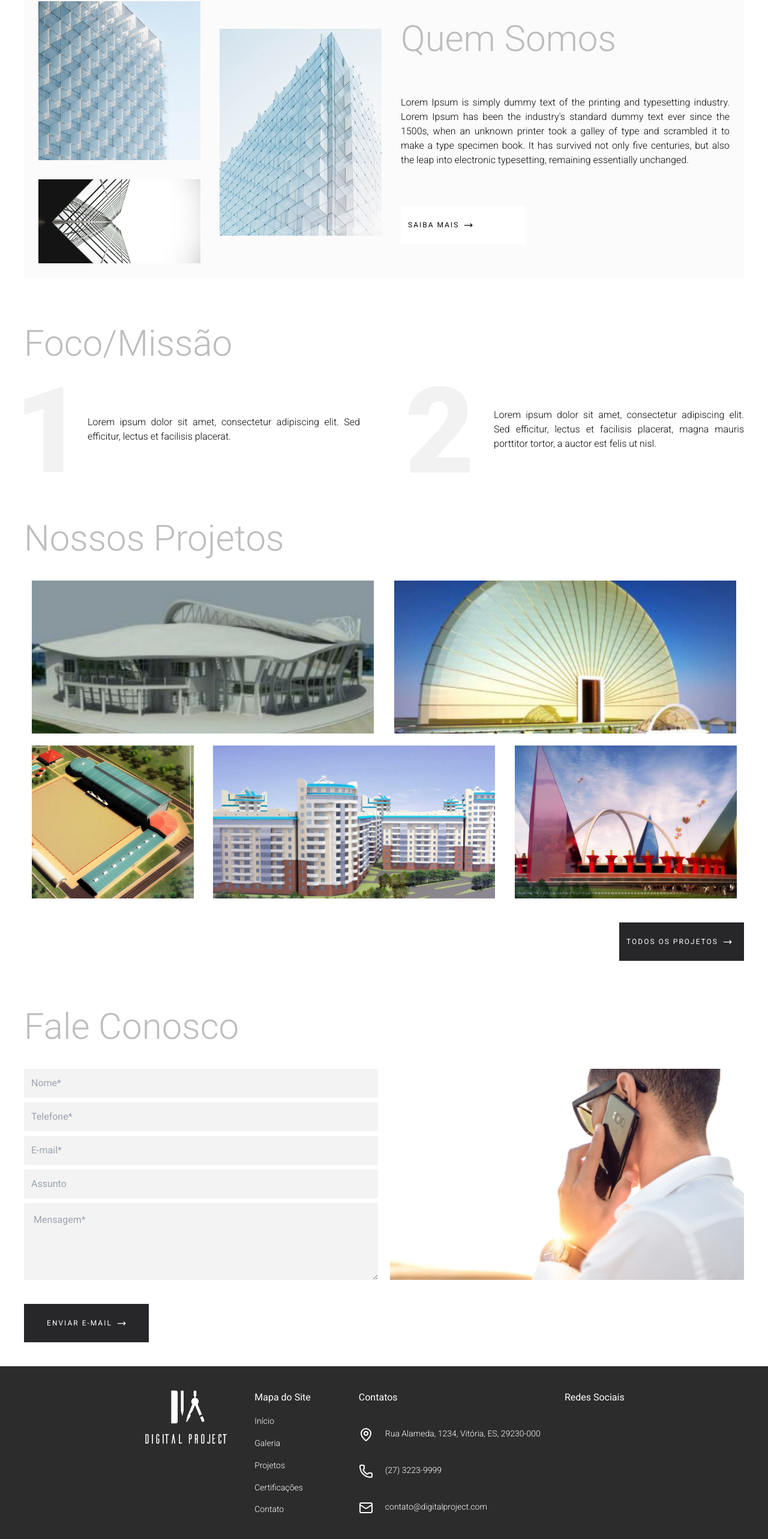
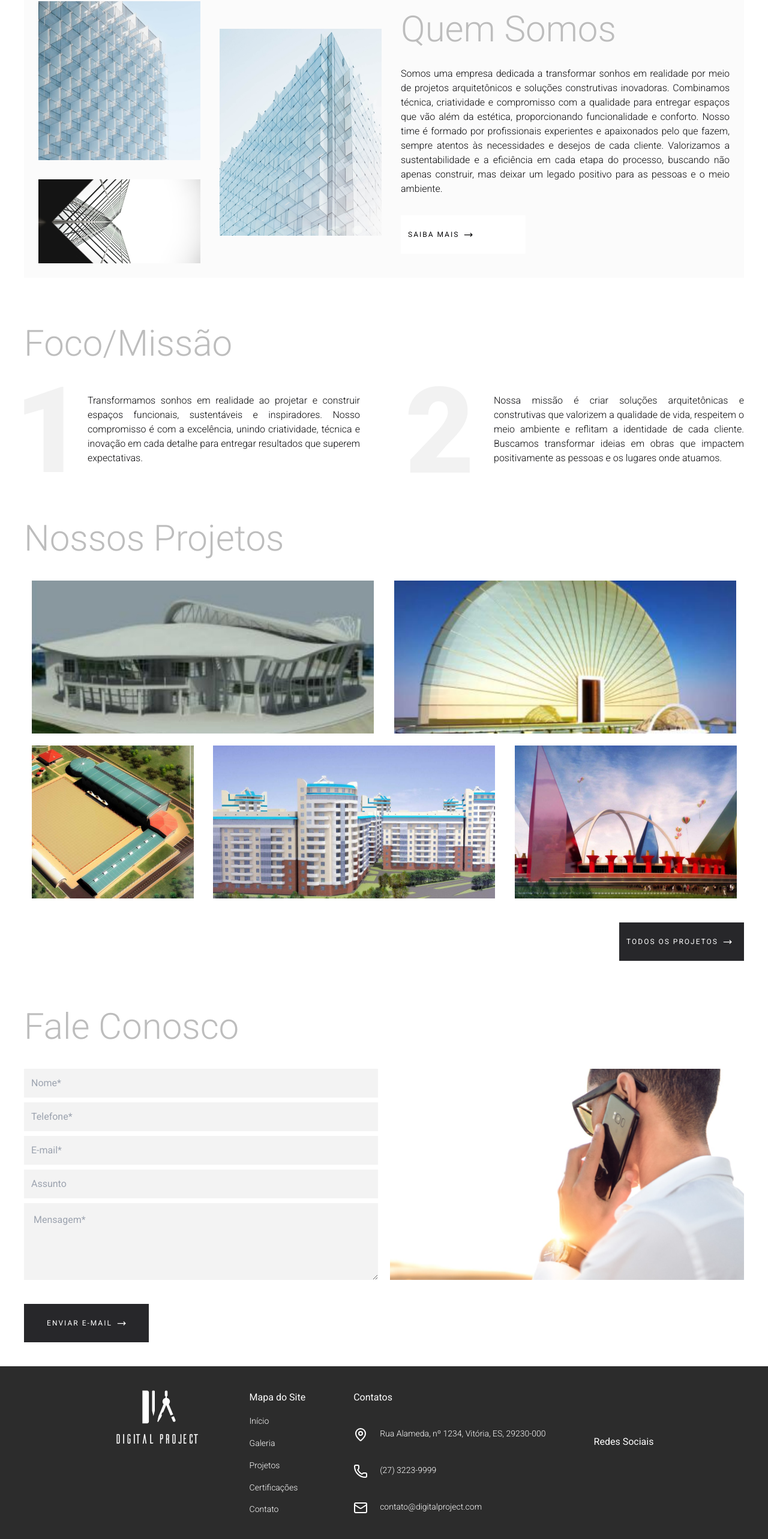
Before and after one commit to antoniornneto/architect-website, a Next.js app: page / in a window 1280 px wide. Shown: the part 1377-3943 px from the top of the page at 60% size. Built offline with nearby package versions, Linux system fonts and the light colour scheme; some icons are missing.

Commit message:
fix: footer responsividade

```diff
--- a/src/app/contato/page.tsx
+++ b/src/app/contato/page.tsx
@@ -4,12 +4,12 @@ import TitlePage from "@/components/ui/TitlePage";
 
 const Contato = () => {
   return (
-    <Container style="flex justify-between items-center">
+    <Container style="flex justify-between items-center max-md:flex-col">
       <div className="font-light space-y-10">
         <TitlePage text="Dúvidas" pageName="Contato" />
         <div>
           <p className="font-bold">Digital Project</p>
-          <p>Sample Street, nº 1234, Vitória, Espírito Santo</p>
+          <p>Rua Alameda, nº 1234, Vitória, ES, 29230-000</p>
         </div>
         <p className="font-bold">(27) 3223-9999</p>
         <p>contato@digitalproject.com</p>
@@ -17,13 +17,13 @@ const Contato = () => {
           Entre em Contato
         </LinkButton>
       </div>
-      <div className="border-[1px] border-zinc-900 max-w-[800px]">
+      <div className="border-[1px] border-zinc-900 max-w-[800px] w-full">
         <iframe
           src="https://www.google.com/maps/embed?pb=!1m18!1m12!1m3!1d935.4664149487469!2d-40.297497530375956!3d-20.30582699882305!2m3!1f0!2f0!3f0!3m2!1i1024!2i768!4f13.1!3m3!1m2!1s0xb817c36d101b55%3A0xa128bd6e1bd09dbf!2sLua%20Azul%20Constru%C3%A7%C3%B5es!5e0!3m2!1spt-BR!2sbr!4v1737555122957!5m2!1spt-BR!2sbr"
-          width="700"
-          height="600"
           allowFullScreen
           loading="lazy"
+          referrerPolicy="no-referrer-when-downgrade"
+          className="w-full h-[400px]"
         ></iframe>
       </div>
     </Container>
--- a/src/app/page.tsx
+++ b/src/app/page.tsx
@@ -62,14 +62,18 @@ export default function Home() {
           <div className="flex-1 flex flex-col justify-around">
             <TitleSection>Quem Somos</TitleSection>
             <p className="font-light text-justify max-md:text-sm">
-              Lorem Ipsum is simply dummy text of the printing and typesetting
-              industry. Lorem Ipsum has been the industry&apos;s standard dummy
-              text ever since the 1500s, when an unknown printer took a galley
-              of type and scrambled it to make a type specimen book. It has
-              survived not only five centuries, but also the leap into
-              electronic typesetting, remaining essentially unchanged.
+              Somos uma empresa dedicada a transformar sonhos em realidade por
+              meio de projetos arquitetônicos e soluções construtivas
+              inovadoras. Combinamos técnica, criatividade e compromisso com a
+              qualidade para entregar espaços que vão além da estética,
+              proporcionando funcionalidade e conforto. Nosso time é formado por
+              profissionais experientes e apaixonados pelo que fazem, sempre
+              atentos às necessidades e desejos de cada cliente. Valorizamos a
+              sustentabilidade e a eficiência em cada etapa do processo,
+              buscando não apenas construir, mas deixar um legado positivo para
+              as pessoas e o meio ambiente.
             </p>
-            <LinkButton path="/">Saiba mais</LinkButton>
+            <LinkButton path="/galeria">Saiba mais</LinkButton>
           </div>
         </div>
       </div>
@@ -80,16 +84,20 @@ export default function Home() {
           <div className="flex flex-1 items-center text-justify gap-10">
             <Image alt="1" src={number1} />
             <p className="h-full flex items-center font-light">
-              Lorem ipsum dolor sit amet, consectetur adipiscing elit. Sed
-              efficitur, lectus et facilisis placerat.
+              Transformamos sonhos em realidade ao projetar e construir espaços
+              funcionais, sustentáveis e inspiradores. Nosso compromisso é com a
+              excelência, unindo criatividade, técnica e inovação em cada
+              detalhe para entregar resultados que superem expectativas.
             </p>
           </div>
           <div className="flex flex-1 items-center text-justify gap-10">
             <Image alt="2" src={number2} />
             <p className="h-full text-wrap flex items-center font-light">
-              Lorem ipsum dolor sit amet, consectetur adipiscing elit. Sed
-              efficitur, lectus et facilisis placerat, magna mauris porttitor
-              tortor, a auctor est felis ut nisl.
+              Nossa missão é criar soluções arquitetônicas e construtivas que
+              valorizem a qualidade de vida, respeitem o meio ambiente e
+              reflitam a identidade de cada cliente. Buscamos transformar ideias
+              em obras que impactem positivamente as pessoas e os lugares onde
+              atuamos.
             </p>
           </div>
         </div>
--- a/src/app/projetos/page.tsx
+++ b/src/app/projetos/page.tsx
@@ -4,6 +4,15 @@ import TitlePage from "@/components/ui/TitlePage";
 import image1 from "../../../assets/azadi-tower-6974106_1280.jpg";
 import image2 from "../../../assets/architecture-3588171_1280.jpg";
 import image3 from "../../../assets/building-1914309_1280.jpg";
+import {
+  Pagination,
+  PaginationContent,
+  PaginationItem,
+  PaginationPrevious,
+  PaginationLink,
+  PaginationEllipsis,
+  PaginationNext,
+} from "@/components/ui/pagination";
 
 const Projetos = () => {
   return (
@@ -14,6 +23,25 @@ const Projetos = () => {
         <Card title={"Projeto 1"} srcImage={image1} path="/projetos/1" />
         <Card title={"Projeto 2"} srcImage={image2} path="/projetos/2" />
         <Card title={"Projeto 3"} srcImage={image3} path="/projetos/3" />
+        <Pagination className="my-5">
+          <PaginationContent>
+            <PaginationItem>
+              <PaginationPrevious href="#" />
+            </PaginationItem>
+            <PaginationItem>
+              <PaginationLink href="#">1</PaginationLink>
+            </PaginationItem>
+            <PaginationItem>
+              <PaginationEllipsis />
+            </PaginationItem>
+            <PaginationItem>
+              <PaginationLink href="#">5</PaginationLink>
+            </PaginationItem>
+            <PaginationItem>
+              <PaginationNext href="#" />
+            </PaginationItem>
+          </PaginationContent>
+        </Pagination>
       </div>
     </Container>
   );
--- a/src/components/Footer.tsx
+++ b/src/components/Footer.tsx
@@ -7,12 +7,12 @@ import { SiFacebook, SiX, SiPinterest } from "@icons-pack/react-simple-icons";
 const Footer = () => {
   return (
     <footer className="w-full bg-[#2c2c2c] text-white">
-      <div className="flex gap-10 p-10 justify-center max-md:flex-col max-md:items-center">
-        <div>
+      <div className="flex gap-20 p-10 justify-center max-md:gap-10 max-md:flex-col max-md:items-center">
+        <div className="max-sm:hidden">
           <WhiteLogo />
         </div>
-        <div className="flex items-center h-52 gap-20">
-          <div className="flex flex-col h-full justify-between">
+        <div className="flex items-center gap-20 max-sm:flex-col max-md:h-fit max-md:gap-8">
+          <div className="flex flex-wrap flex-col h-52 justify-between">
             <p>Mapa do Site</p>
             {navLinks.map((item, index) => (
               <Link
@@ -24,11 +24,11 @@ const Footer = () => {
               </Link>
             ))}
           </div>
-          <div className="flex flex-col h-full justify-between">
+          <div className="flex flex-col h-52 justify-between">
             <p>Contatos</p>
             <div className="flex gap-5 font-light text-sm">
               <MapPin />
-              <p>Rua Alameda, 1234, Vitória, ES, 29230-000</p>
+              <p>Rua Alameda, nº 1234, Vitória, ES, 29230-000</p>
             </div>
             <div className="flex gap-5 font-light text-sm">
               <Phone />
@@ -39,13 +39,13 @@ const Footer = () => {
               <p>contato@digitalproject.com</p>
             </div>
           </div>
-        </div>
           <div className="flex flex-col items-center gap-5">
             <p>Redes Sociais</p>
             <div className="flex gap-5">
               <SiFacebook />
               <SiX />
               <SiPinterest />
+            </div>
           </div>
         </div>
       </div>
--- a/src/components/Nav.tsx
+++ b/src/components/Nav.tsx
@@ -4,8 +4,6 @@ import {
   DropdownMenu,
   DropdownMenuContent,
   DropdownMenuItem,
-  DropdownMenuLabel,
-  DropdownMenuSeparator,
   DropdownMenuTrigger,
 } from "./ui/dropdown-menu";
 import { Menu } from "lucide-react";
```
Lines whose indentation alone changed are shown as unchanged.
